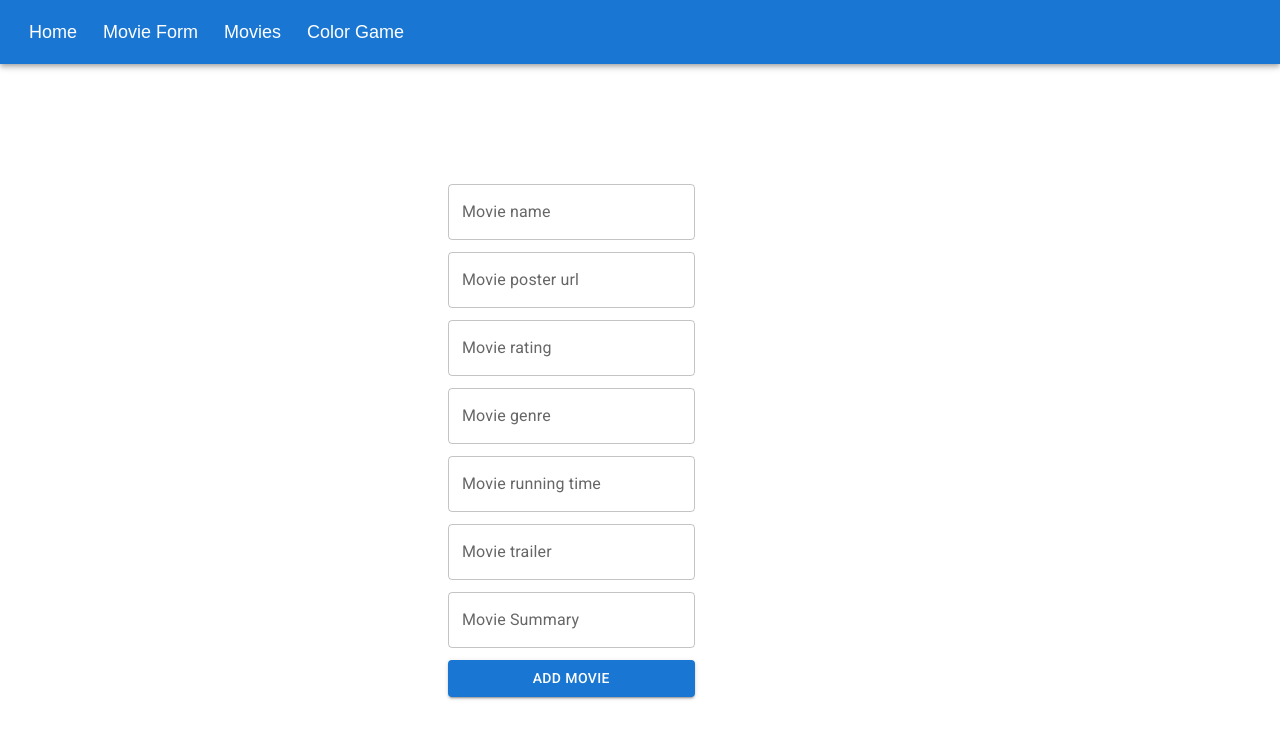
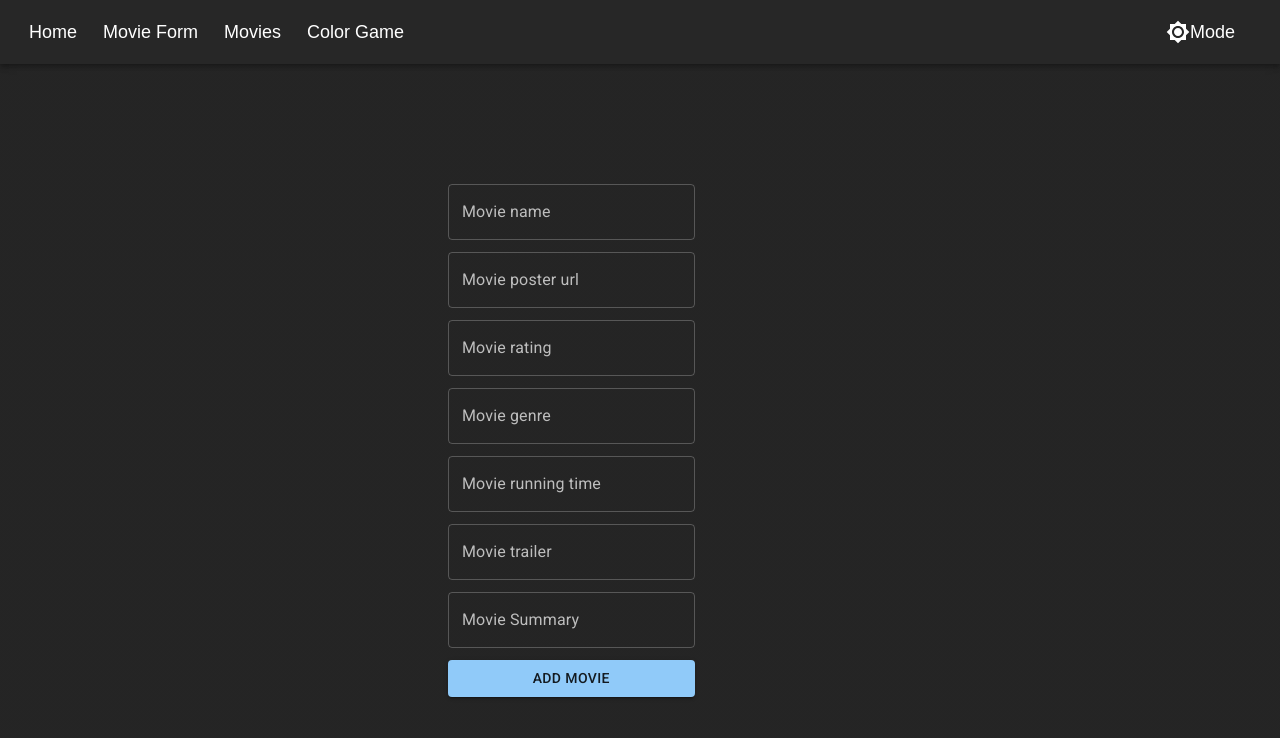
Before and after one commit to Karthikeyangeo/movie-react, a React (Create React App) app: page /Movie-form in a window 1280 px wide. Shown: the top 738 px of the page. Built offline with nearby package versions, Linux system fonts and the light colour scheme; no server answers.

Commit message:
API connected

```diff
--- a/src/App.css
+++ b/src/App.css
@@ -12,6 +12,7 @@
   display: flex;
   flex-wrap: wrap;
   justify-content: space-evenly;
+
 }
 input{
   margin: 5px;
@@ -48,6 +49,7 @@ input{
   margin: 10px;
   width: 370px;
   gap: 10px;
+  height: min-content;
 }
 
 Button{
@@ -86,6 +88,7 @@ ul li{
 .colorbox{
   margin-top: 15vh;
   margin-left: 40%;
+
 }
 
 .inputBox{
--- a/src/App.js
+++ b/src/App.js
@@ -1,8 +1,8 @@
 
-import React from 'react';
+import React ,{useState} from 'react';
 import './App.css';
 
-import { useState,useEffect } from "react";
+
 import { useHistory } from 'react-router-dom';
 import { MovieList , MovieDetails} from './MovieList';
 import { AddColor } from './AddColor';
@@ -10,34 +10,33 @@ import {EditMovie} from './EditMovie';
 import AppBar from '@mui/material/AppBar';
 import Toolbar from '@mui/material/Toolbar';
 import IconButton from '@mui/material/IconButton';
+import { createTheme, ThemeProvider } from '@mui/material/styles';
+import Brightness4Icon from '@mui/icons-material/Brightness4';
+import Brightness7Icon from '@mui/icons-material/Brightness7';
+import Paper from '@mui/material/Paper';
+
+// Importing router dom
+import { Switch, Route } from "react-router-dom";
+import { NotFound } from './NotFound';
+import { MovieForm } from './MovieForm';
 
 
 
 
-// Importing router dom
-import { Switch, Route, Link } from "react-router-dom";
-import { NotFound } from './NotFound';
-import { MovieForm } from './MovieForm';
-import { INITIAL_MOVIES } from './INITIAL_MOVIES';
-
 export default function App() {
 
-  // using useState hook to add movie data dynamically
-    const [movie_data , setMovie_data] =useState([]);
+    const[ appMode,setAppMode ] = useState("dark");
+    const history = useHistory();
+    const theme = createTheme({
+          palette: {
+            mode: appMode,
+          }
+        });
+    const paperStyles = { borderRadius : 0 , minHeight: "100vh"}
+  return (
 
-    useEffect(()=> {
-      fetch(`https://61988db0164fa60017c230f1.mockapi.io/movies`,{
-        method : "GET",
-      })  //returns a promise object
-      .then((data) => data.json())
-      .then((mvs)=>setMovie_data(mvs));
-    },[]  );
-
-
-
-    const history = useHistory();
-
-  return (
+    <ThemeProvider theme={theme}>
+    <Paper elevation={3} style={paperStyles}>
     <div className="App">
       <AppBar position="static">
         <Toolbar>
@@ -83,6 +82,18 @@ export default function App() {
             Color Game
           </IconButton>
 
+          <IconButton
+            variant="text"
+            size="small"
+            color="inherit"
+            aria-label="Mode"
+            sx={{ mr: 2 }}
+            style={{marginLeft:"auto"}}
+            onClick = { ()=> setAppMode(appMode === 'dark' ? 'light':'dark')}
+          >
+            {appMode === 'dark' ? <Brightness7Icon /> : <Brightness4Icon />} Mode
+          </IconButton>
+
         </Toolbar>
       </AppBar>
 
@@ -90,24 +101,17 @@ export default function App() {
           {/* Each route is case, eg. - case '/about': */}
 
         <Route path="/Movie-form">
-          < MovieForm
-            movie_data={movie_data}
-            setMovie_data={setMovie_data}
-          />
+          < MovieForm />
         </Route>
         <Route path="/MovieList">
           {/* Matcht url display the below component */}
-          <MovieList movie_data={movie_data} setMovie_data={setMovie_data}/>
+          <MovieList />
         </Route>
         <Route path="/movies/edit/:id">
-          <EditMovie
-          movie_data={movie_data}
-          setMovie_data={setMovie_data}/>
+          <EditMovie />
         </Route>
         <Route path="/movies/:id">
-          <MovieDetails
-           movies={movie_data}
-          />
+          <MovieDetails />
         </Route>
 
 
@@ -129,6 +133,8 @@ export default function App() {
 
 
     </div>
+    </Paper>
+    </ThemeProvider>
   );
 
 
--- a/src/EditMovie.js
+++ b/src/EditMovie.js
@@ -1,16 +1,25 @@
 // Function to display the form and to collect the data
 
 import React from 'react';
-import { useState } from "react";
+import { useState,useEffect } from "react";
 import { useHistory ,useParams} from 'react-router-dom';
 import Button from '@mui/material/Button';
 import TextField from '@mui/material/TextField';
 
-export function EditMovie({ movie_data, setMovie_data }) {
+export function EditMovie() {
   // getting id from clicked element
   const {id}= useParams();
   // using ID the object is selected
-  const selectedMovie = movie_data[id];
+  const [selectedMovie,setSelectedMovie] = useState({});
+  useEffect (()=> {
+      fetch(`https://61988db0164fa60017c230f1.mockapi.io/movies/${id}`,{
+      method:"GET",
+    })
+    .then((data)=> data.json())
+    .then((editmv) => setSelectedMovie(editmv))
+  },[id]);
+
+
   console.log('selectedmovie',selectedMovie);
   const [name, setName] = useState(selectedMovie.name);
   const [pic, setPic] = useState(selectedMovie.pic);
@@ -37,12 +46,14 @@ export function EditMovie({ movie_data, setMovie_data }) {
   // function to add the movie object to array
   const editMovie = () => {
     const updatedMovie = { name, pic, summary, rating, genre, runningTime ,trailer};
+
+
     // copy of movies and then add the new movie to it
-    const copyMovies = [...movie_data];
-    copyMovies[id] = updatedMovie;
-    setMovie_data(copyMovies);
-    resetMovieForm();
-    history.push("/MovieList");
+    // const copyMovies = [...movie_data];
+    // copyMovies[id] = updatedMovie;
+    // setMovie_data(copyMovies);
+    // resetMovieForm();
+    // history.push("/MovieList");
 
   };
 
--- a/src/MovieForm.js
+++ b/src/MovieForm.js
@@ -29,10 +29,18 @@ export function MovieForm({ movie_data, setMovie_data }) {
   // function to add the movie object to array
   const addMovie = () => {
     const newMovie = { name, pic, summary, rating, genre, runningTime ,trailer};
-    // copy of movies and then add the new movie to it
-    setMovie_data([...movie_data, newMovie]);
-    resetMovieForm();
-    history.push("/Movie List");
+     // copy of movies and then add the new movie to it
+    // setMovie_data([...movie_data, newMovie]);
+    // resetMovieForm();
+    // history.push("/Movie List");
+
+    fetch(`https://61988db0164fa60017c230f1.mockapi.io/movies`,{
+      method : "POST",
+      body : JSON.stringify(newMovie),
+      headers :{'content-type':'application/json'}
+    })  //returns a promise object
+      .then(()=>history.push("/MovieList"))
+
 
   };
 
@@ -76,7 +84,7 @@ export function MovieForm({ movie_data, setMovie_data }) {
       style={new_style} />
       <TextField
 
-      value={runningTime}
+      value={trailer}
       onChange={(event) => setTrailer(event.target.value)}
       label="Movie trailer"
       placeholder="Enter the embeded code"
--- a/src/MovieList.js
+++ b/src/MovieList.js
@@ -7,17 +7,37 @@ import EditIcon from '@mui/icons-material/Edit';
 import DeleteIcon from '@mui/icons-material/Delete';
 
 
-function MovieList({movie_data,setMovie_data}) {
+function MovieList() {
+
+  // using useState hook to add movie data dynamically
+  const [movie_data , setMovie_data] =useState([]);
+
+  // function to display the movies from API
+  const getMovies =()=> {
+    fetch(`https://61988db0164fa60017c230f1.mockapi.io/movies`,{
+      method : "GET",
+    })  //returns a promise object
+    .then((data) => data.json())
+    .then((mvs)=>setMovie_data(mvs));
+  }
+
+  //getting data from API using useEffect function
+  useEffect(getMovies,[]);
+
 
   // to remove the movie when delete button is clicked
-  const removeMovie =(index)=>{
-    console.log(index);
-    const removeIndex = index;
+  const removeMovie =(id)=>{
+    fetch(`https://61988db0164fa60017c230f1.mockapi.io/movies/${id}`,{
+      method : "Delete",
+    }).then(()=> getMovies());
 
-    // filter fn returns new array without selected movie
-    const remainingMovies = movie_data.filter(
-      (mv,id)=> id !== removeIndex);
-    setMovie_data(remainingMovies);
+    // console.log(index);
+    // const removeIndex = index;
+
+    // // filter fn returns new array without selected movie
+    // const remainingMovies = movie_data.filter(
+    //   (mv,id)=> id !== removeIndex);
+    // setMovie_data(remainingMovies);
   }
 
   const history = useHistory();
@@ -35,11 +55,11 @@ function MovieList({movie_data,setMovie_data}) {
           id={id}
           trailer={trailer}
           deletebutton ={
-            <IconButton   color="error" onClick={()=>removeMovie(index)}>
+            <IconButton   color="error" onClick={()=>removeMovie(id)}>
               < DeleteIcon  />
             </IconButton>}
           editbutton = {
-            <IconButton onClick={()=> history.push(`/movies/edit/${index}`)}>
+            <IconButton onClick={()=> history.push(`/movies/edit/${id}`)}>
             <EditIcon  />
           </IconButton>}
           />
@@ -63,7 +83,7 @@ function MovieDetails(){
     })  //returns a promise object
     .then((data) => data.json())
     .then((mv)=>setNewMovie(mv));
-  },[]  );
+  },[id]);
 
 
   return <div className="movie-detail-container">
```
Also changed, not shown: src/Movie.js (line endings or trailing spaces).
